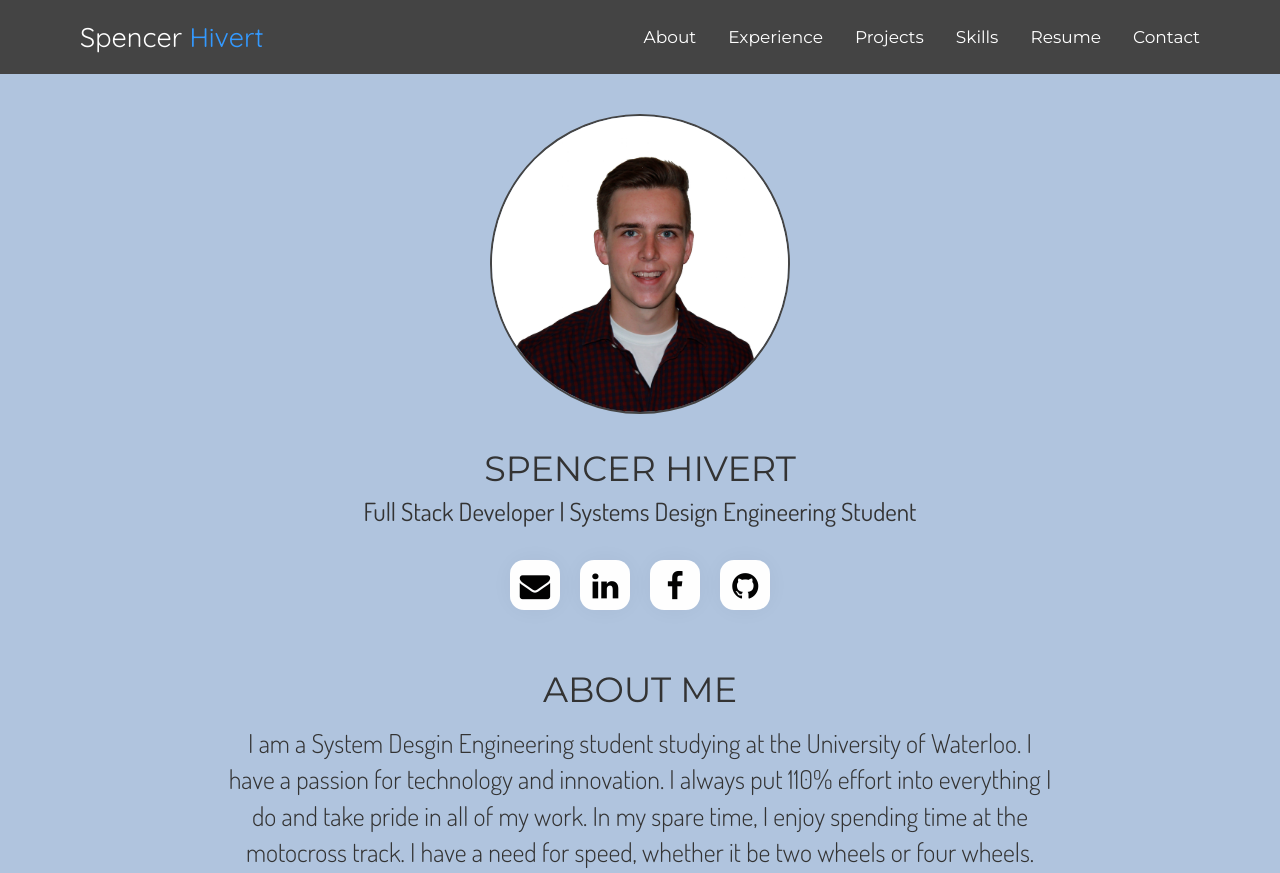
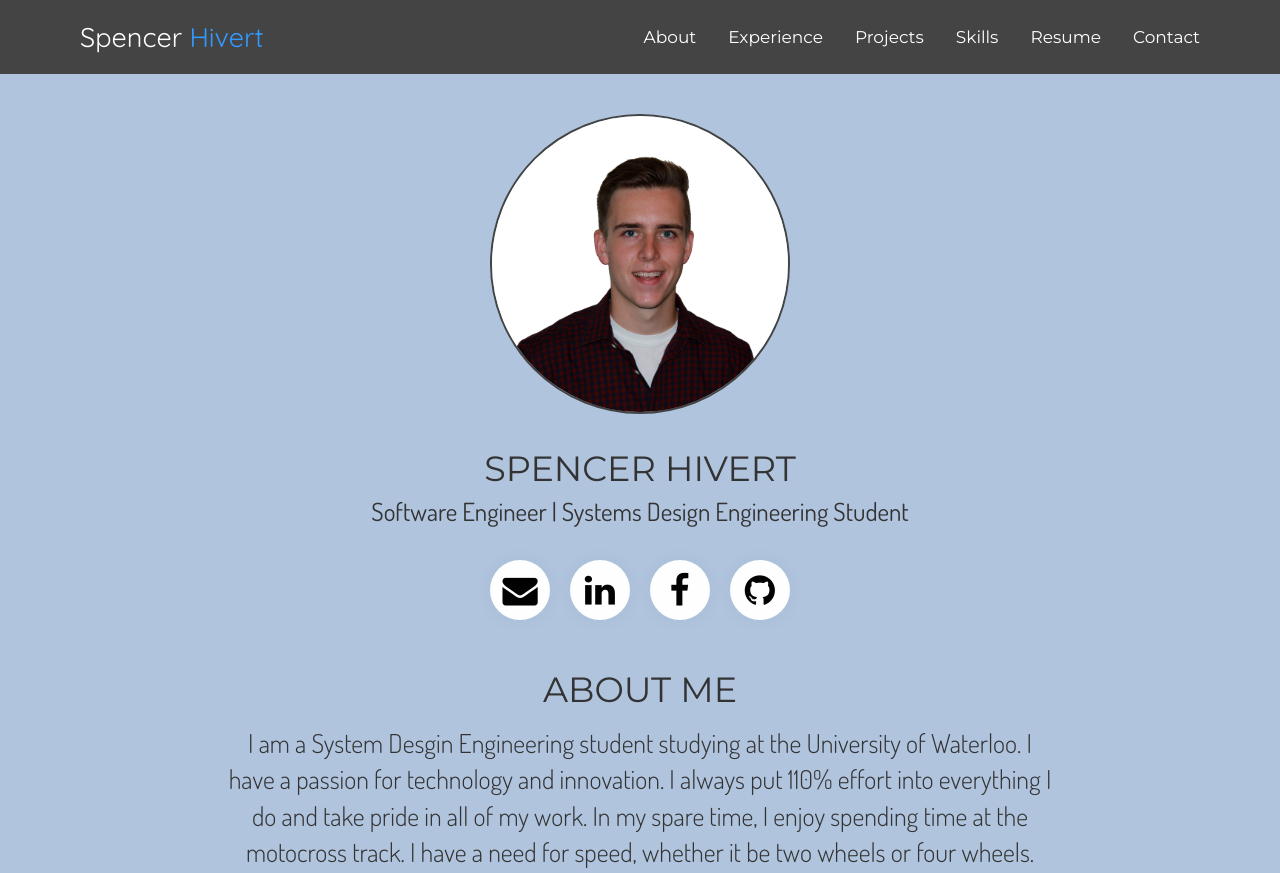
Before and after one commit to shivert/shivert.github.io, a plain HTML site: page index.html in a window 1280 px wide. Shown: the top 873 px of the page. Drawn offline with nearby package versions, Linux system fonts and the light colour scheme.

Commit message:
Minor UI change to social buttons

```diff
--- a/index.html
+++ b/index.html
@@ -38,12 +38,13 @@
   <div id="about" >
 
     <div class="content-container">
+
         <div class="img-container-about">
           <img class= "img-circular", src="images/headshot.png">
         </div>
 
         <div class="title">SPENCER HIVERT</div>
-        <div class="tag-line">Full Stack Developer | Systems Design Engineering Student</div>
+        <div class="tag-line">Software Engineer | Systems Design Engineering Student</div>
 
         <div class="social-buttons">
           <a href="#contact" class="social-button envelope"><i class="fa fa-envelope"></i></a>
--- a/main.css
+++ b/main.css
@@ -445,15 +445,15 @@ form {
 .social-button {
   display: inline-block;
   background-color: #fff;
-  width: 50px;
-  height: 50px;
+  width: 60px;
+  height: 60px;
   line-height: 90px;
   margin: 0 10px;
   text-align: center;
   position: relative;
   overflow: hidden;
   opacity: .99;
-  border-radius: 28%;
+  border-radius: 100%;
   box-shadow: 0 0 30px 0 rgba(0, 0, 0, 0.05);
   -webkit-transition: all 0.55s cubic-bezier(0.31, -0.105, 0.43, 1.59);
   transition: all 0.55s cubic-bezier(0.31, -0.105, 0.43, 1.59);
@@ -472,8 +472,8 @@ form {
   transition: all 0.55s cubic-bezier(0.31, -0.105, 0.43, 1.59);
 }
 .social-button .fa {
-	margin-top: -38px;
-  font-size: 38px;
+	margin-top: -30px;
+  font-size: 44px;
   vertical-align: middle;
   -webkit-transform: scale(0.8);
           transform: scale(0.8);
```
